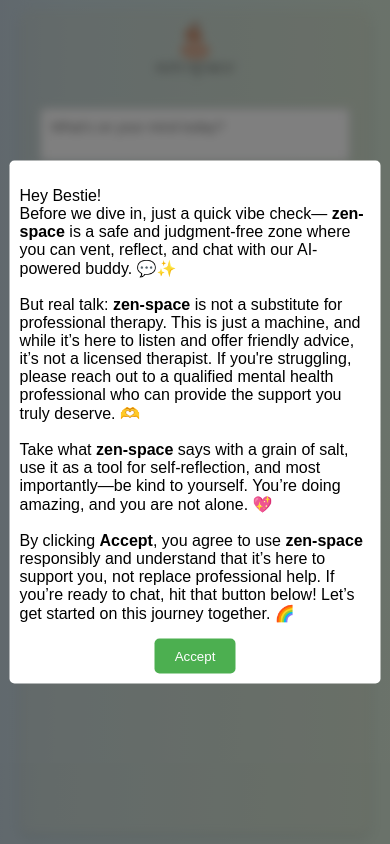
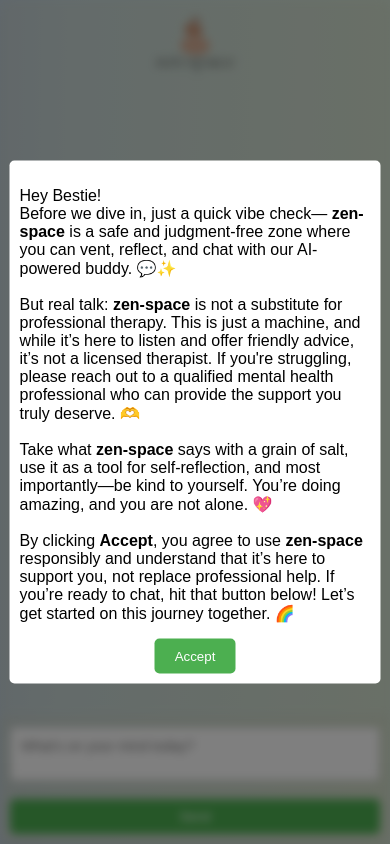
Before and after one commit to elaineSaijan/zen-space, a Flask app: page / in a window 390 px wide. Run offline with Flask 3, Linux system fonts and the light colour scheme.

Commit message:
updates to UI to make it more responsive and updated to mobile

```diff
--- a/app/static/styles.css
+++ b/app/static/styles.css
@@ -9,9 +9,11 @@ html, body {
 .main-content {
     flex: 1;
     display: flex;
+    flex-direction: column; /* Ensure vertical stacking */
     justify-content: center;
     align-items: center;
-    padding: 20px;
+    padding: 0; /* Remove padding to align properly */
+    height: 100%; /* Take full height of the viewport */
 }
 
 h1 {
@@ -25,11 +27,12 @@ form {
 }
 
 .logo {
-    width: 200px;
+    width: 150px;
     height: auto;
     display: block;
     margin: 0 auto;
-    margin-bottom: 30px;
+    margin-bottom: 15px;
+    margin-top: 15px;
 }
 
 .popup-container {
@@ -65,7 +68,6 @@ form {
     border: none;
     cursor: pointer;
     border-radius: 5px;
-    /* margin-top: 5px; */
 }
 
 .blurred {
@@ -95,17 +97,17 @@ form {
     display: flex;
     flex-direction: column;
     width: 100%;
-    height: 100%;
+    height: 100%; /* Take full height of the parent */
     background-color: rgba(204, 202, 181, 0.2);
     border-radius: 10px;
     box-shadow: 0 4px 6px rgba(0, 0, 0, 0.1);
     overflow: hidden;
-    padding: 10px;
+    position: relative;
 }
 
 .chat-messages {
-    flex: 1;
-    overflow-y: scroll;
+    flex: 1; /* Take up remaining space */
+    overflow-y: auto; /* Enable scrolling */
     padding: 10px;
     display: flex;
     flex-direction: column;
@@ -114,6 +116,8 @@ form {
 #chat-input {
     display: flex;
     padding: 10px;
+    background-color: rgba(204, 202, 181, 0.2); /* Matches container background */
+    border-top: 1px solid #ccc; /* Optional: Add a separator */
 }
 
 textarea {
@@ -177,7 +181,6 @@ textarea {
 
     .logo {
         width: 80px;
-        margin-bottom: 20px;
     }
 
     .popup-content {
--- a/app/templates/chat.html
+++ b/app/templates/chat.html
@@ -26,8 +26,8 @@
     <div class="main-content" id="mainContent">
         <div class="chat-container">
             <img src="{{ url_for('static', filename='logo.png') }}" alt="Zen Space Logo" class="logo">
-            <div id="chat-messages">
-                <!-- Chat messages will be displayed here -->
+            <div class="chat-messages" id="chat-messages">
+                <!-- Chat messages will be dynamically added here -->
             </div>
             <form id="chat-input">
                 <textarea id="user-input" placeholder="What's on your mind today?"></textarea>
@@ -40,6 +40,11 @@
     <script>
         const form = document.getElementById('chat-input');
         const chatBox = document.getElementById('chat-messages');
+
+        // Helper function to scroll to the bottom of the chat-messages container
+        function scrollToBottom() {
+            chatBox.scrollTop = chatBox.scrollHeight;
+        }
 
         form.addEventListener('submit', async function(event) {
             event.preventDefault();
@@ -54,7 +59,7 @@
             document.getElementById('user-input').value = '';
 
             // Scroll to the bottom of the chat messages
-            chatBox.scrollTop = form.scrollHeight;
+            scrollToBottom();
 
             try {
                 // Send the message to the server
@@ -84,14 +89,18 @@
                     if (done) break;
                     gptMessage += decoder.decode(value, { stream: true });
                     gptMessageContainer.textContent = gptMessage; // Update the message incrementally
+
+                    // Scroll to the bottom as the GPT message updates
+                    scrollToBottom();
                 }
 
-                // Optionally, scroll to the bottom of the chat box
-                chatBox.scrollTop = form.scrollHeight;
+                // Ensure the chat box is scrolled to the bottom after the full message is received
+                scrollToBottom();
 
             } catch (error) {
                 console.error('Error:', error);
                 chatBox.innerHTML += `<div class="error-message">Error communicating with the server.</div>`;
+                scrollToBottom(); // Scroll to show the error message
             }
         });
     </script>
```
